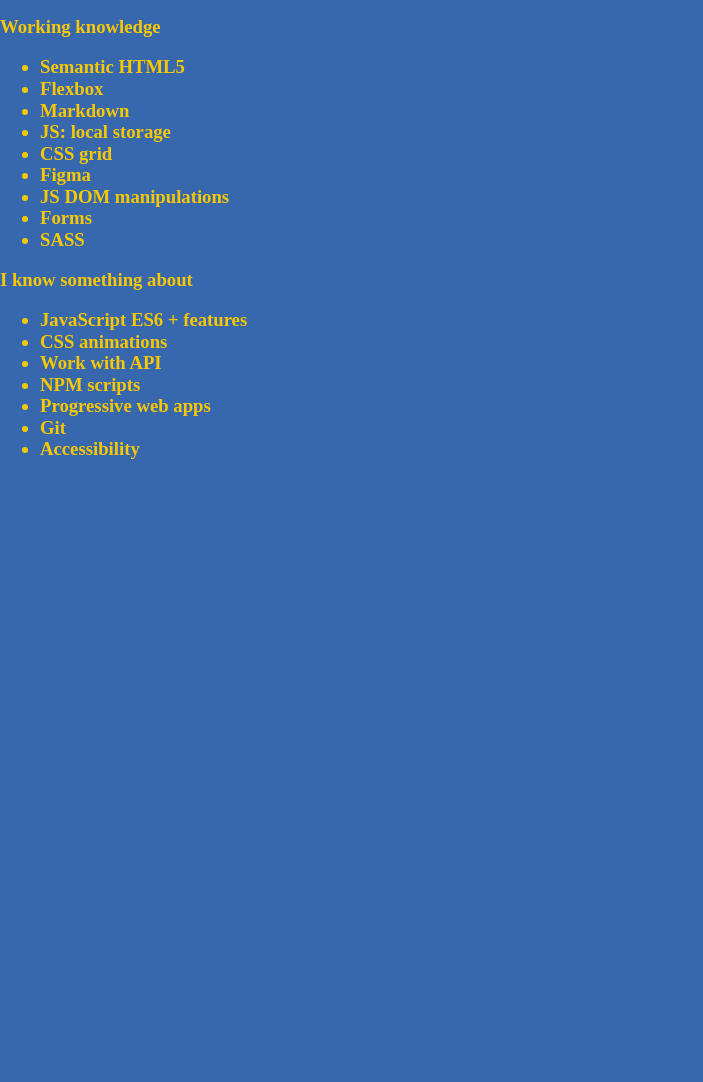
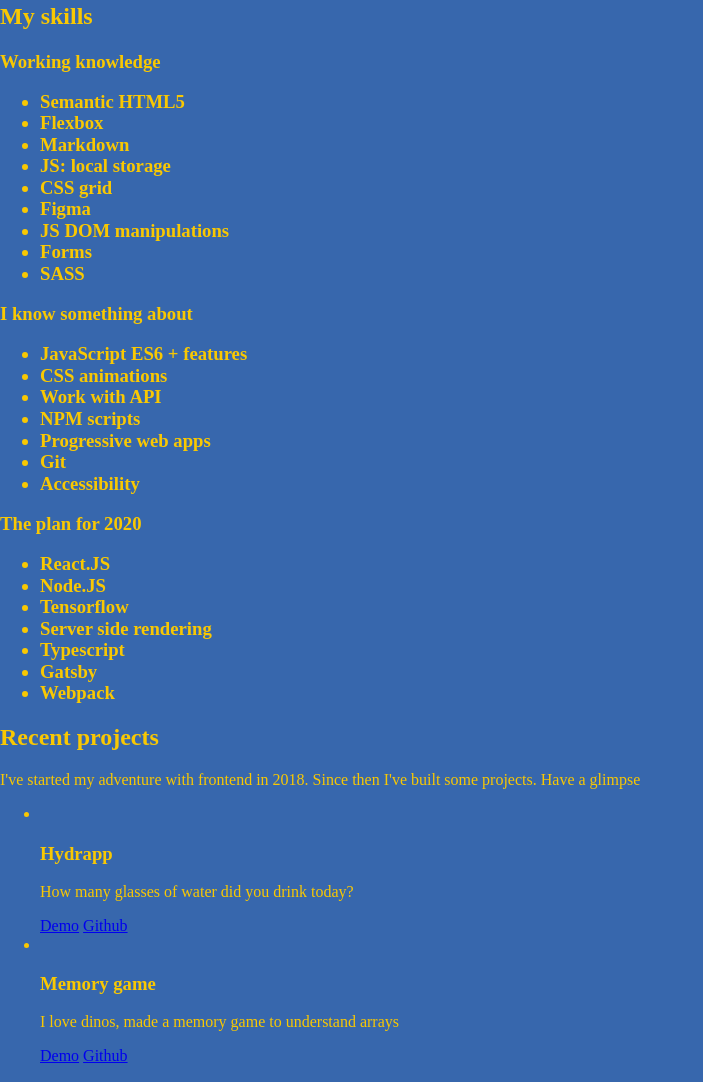
Before and after one commit to JMPaulus/jmpaulus.github.io, a website: page src/content/index.html in a window 1280 px wide. Shown: the part 310-1392 px from the top of the page, without its empty margins (0-703 px from the left). Before the commit the page ends 800 px from the top, so only its background shows below. Drawn offline with nearby package versions, Linux system fonts and the light colour scheme; files that its build step writes are made by us from their sources.

Commit message:
feat: added project section markup

```diff
--- a/src/content/index.html
+++ b/src/content/index.html
@@ -39,6 +39,7 @@
           constantly last year to improve my skills. Fell in love with Frontend and needed to know as much as possible.</h1>
           <p class="hero__description">Check out the list of <a class="hero__link" href="#my-skills"> my skills</a>.I learn every day.
           Doing a lot of #100DaysOfCode challenges. That helps me to gain new knowledge</p>
+          <p>Take a look at <a class="my-projects" href="#my-projects">my projects</a>. Tell me how can I improve. The feedback about my work is what I value the most. </p>
           <p>Currently I am looking for new challenges. If you have one for me <a class="hero__contact" href="#">contact me.</a></p>
           <a class=hero__mail href="mailto:jedrzej.paulus@gmail.com">jedrzej.paulus@gmail.com</a>
       </section>
@@ -74,6 +75,46 @@
               </ul>
           </section>
       </section>
+        <section>
+          <section id="future" class="skills">
+            <section class="future--list">
+              <h3 class="future--list__title">The plan for 2020</h>
+                <ul class="future--list__title">
+                  <li class="skills--list__list">React.JS</li>
+                  <li class="skills--list__list">Node.JS</li>
+                  <li class="skills--list__list">Tensorflow</li>
+                  <li class="skills--list__list">Server side rendering</li>
+                  <li class="skills--list__list">Typescript</li>
+                  <li class="skills--list__list">Gatsby</li>
+                  <li class="skills--list__list">Webpack</li>
+                </ul>
+            </section>
+          </section>
+          <section id="my-projects">
+            <h2 class="projects__title">Recent projects</h2>
+            <p class="projects__description">I've started my adventure with frontend in 2018. Since then I've built some projects. Have a glimpse</p>
+            <ul class="projects--list">
+              <li class="project">
+                <img class="project__logo" src="#" alt=>
+                <h3 class="project__title">Hydrapp</h3>
+                <p  class="project__description">How many glasses of water did you drink today?</p>
+                <div class="project__footer">
+                  <a class="project__demo" href="https://jmpaulus.github.io/hydrapp/" title="demo: Hydrapp">Demo</a>
+                  <a class="project__code" href="https://github.com/JMPaulus/hydrapp" title="code: Hydrapp">Github</a>
+                </div>
+              </li>
+              <li class="project">
+                <img class="project__logo" src="#" alt=>
+                <h3 class="project__title">Memory game</h3>
+                <p class="project__description">I love dinos, made a memory game to understand arrays</p>
+                <div class="project__footer">
+                  <a class="project__demo" href="https://jmpaulus.github.io/hydrapp/" title="demo: Hydrapp">Demo</a>
+                  <a class="project__code" href="https://github.com/JMPaulus/hydrapp" title="code: Hydrapp">Github</a>
+                </div>
+              </li>
+            </ul>
+          </section>
+
     </main>
 
     <script src="js/main.js" class="hero image"></script>
```
